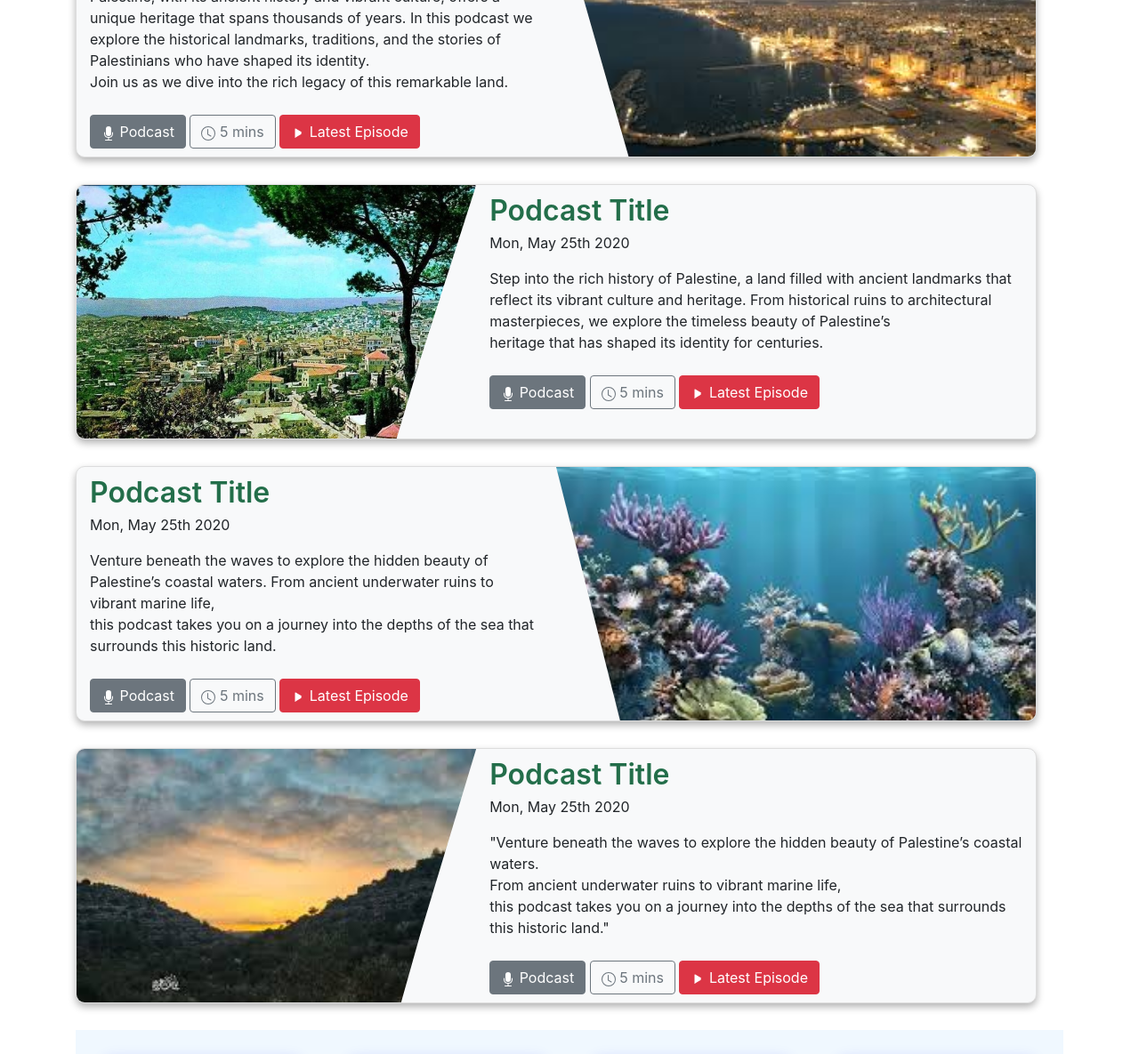
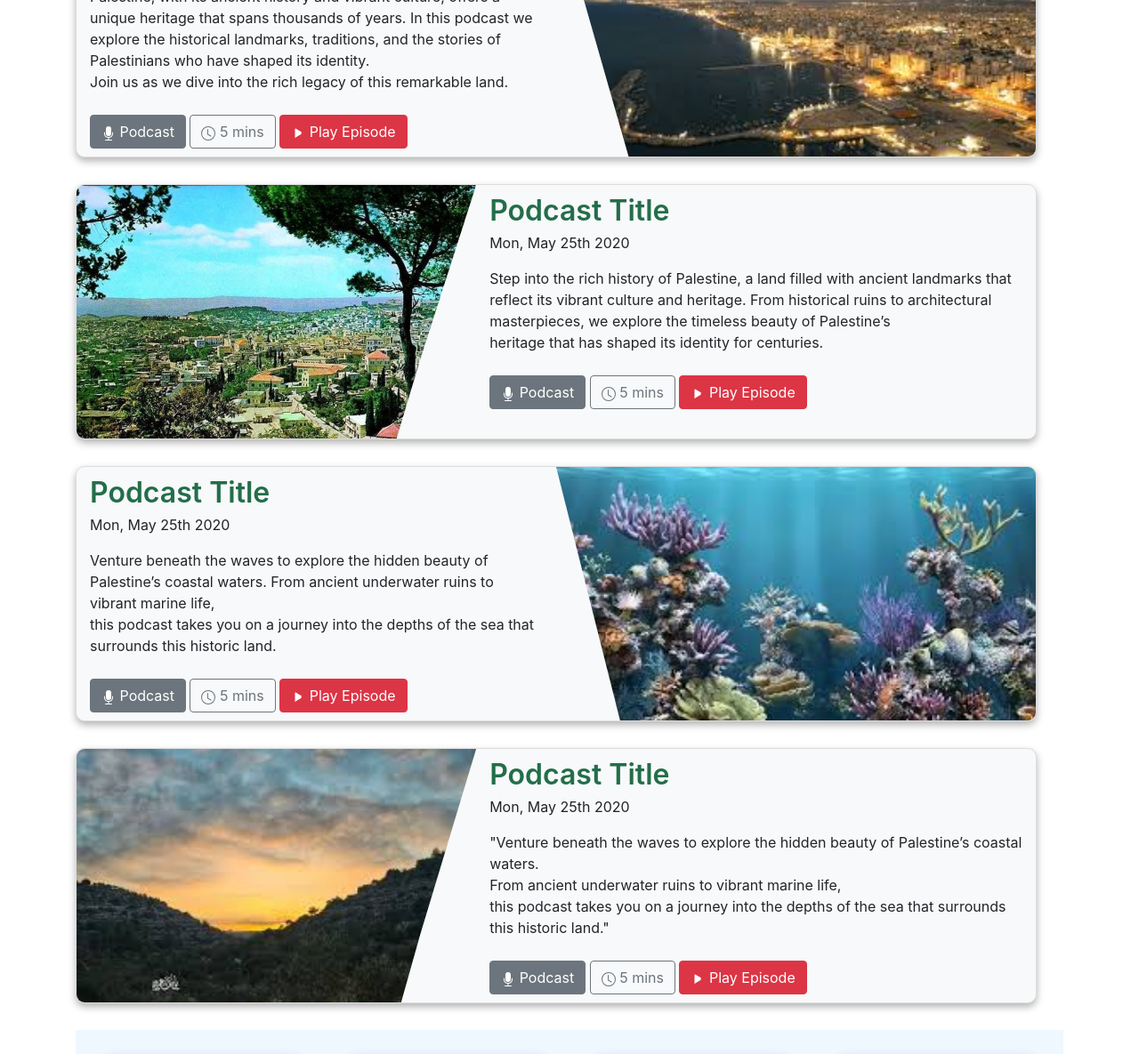
Before and after one commit to somoud2890/project-botstrap, a plain HTML site: page index.html in a window 1280 px wide. Shown: the part 6540-7725 px from the top of the page at 89% size. Drawn offline with nearby package versions, Linux system fonts and the light colour scheme.

Commit message:
Update index.html

```diff
--- a/index.html
+++ b/index.html
@@ -600,7 +600,7 @@
                             <svg xmlns="http://www.w3.org/2000/svg" width="16" height="16" fill="currentColor" class="bi bi-play-fill" viewBox="0 0 16 16">
                                 <path d="M11.596 8.697l-6.363 3.692A.5.5 0 0 1 4.5 12.999V3a.5.5 0 0 1 .733-.447l6.363 3.692a.5.5 0 0 1 0 .895z"/>
                             </svg>
-                        Latest Episode
+                            Play Episode
                         </button>
                 </div>
             </div>
@@ -640,7 +640,7 @@
                             <svg xmlns="http://www.w3.org/2000/svg" width="16" height="16" fill="currentColor" class="bi bi-play-fill" viewBox="0 0 16 16">
                                 <path d="M11.596 8.697l-6.363 3.692A.5.5 0 0 1 4.5 12.999V3a.5.5 0 0 1 .733-.447l6.363 3.692a.5.5 0 0 1 0 .895z"/>
                             </svg>
-                Latest Episode
+                            Play Episode
                         </button>
           </div>
       </div>
@@ -680,7 +680,7 @@
                             <svg xmlns="http://www.w3.org/2000/svg" width="16" height="16" fill="currentColor" class="bi bi-play-fill" viewBox="0 0 16 16">
                                 <path d="M11.596 8.697l-6.363 3.692A.5.5 0 0 1 4.5 12.999V3a.5.5 0 0 1 .733-.447l6.363 3.692a.5.5 0 0 1 0 .895z"/>
                             </svg>
-                    Latest Episode
+                            Play Episode
                         </button>
             </div>
         </div>
@@ -719,7 +719,7 @@
                             <svg xmlns="http://www.w3.org/2000/svg" width="16" height="16" fill="currentColor" class="bi bi-play-fill" viewBox="0 0 16 16">
                                 <path d="M11.596 8.697l-6.363 3.692A.5.5 0 0 1 4.5 12.999V3a.5.5 0 0 1 .733-.447l6.363 3.692a.5.5 0 0 1 0 .895z"/>
                             </svg>
-                Latest Episode
+                            Play Episode
                         </button>
           </div>
       </div>
```
Lines whose indentation alone changed are shown as unchanged.
